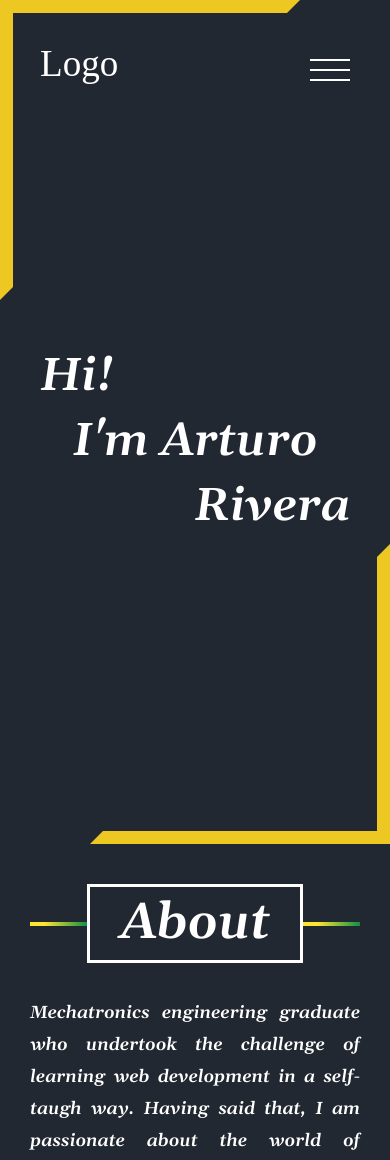
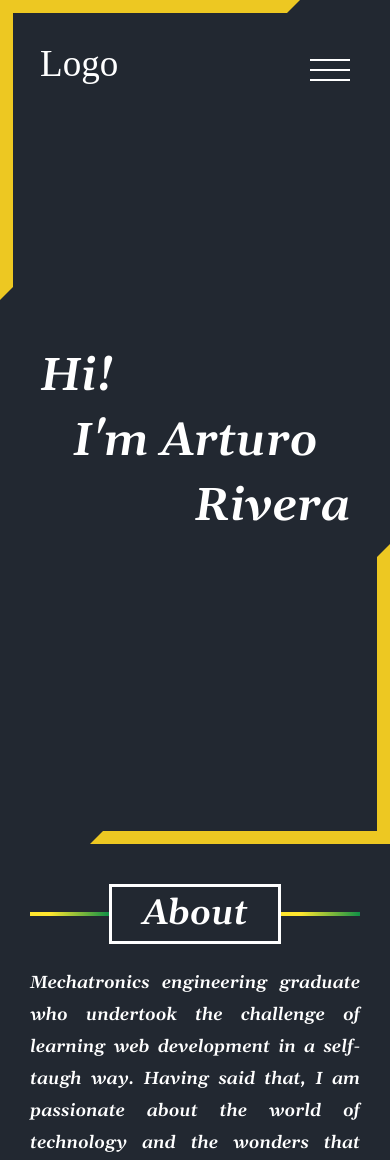
Before and after one commit to Houser97/Portfolio, a React (Create React App) app: page / in a window 390 px wide. Shown: the top 1160 px of the page. Built offline with nearby package versions, Linux system fonts and the light colour scheme.

Commit message:
Reduce title font size with media query

```diff
--- a/src/styles/About.css
+++ b/src/styles/About.css
@@ -106,6 +106,12 @@
     }
 }
 
+@media (max-width: 520px) {
+    .about-title{
+        font-size: 35px;
+    }
+}
+
 @media (max-width: 460px) {
     .about-text{
         font-size: 2.5rem;
```
